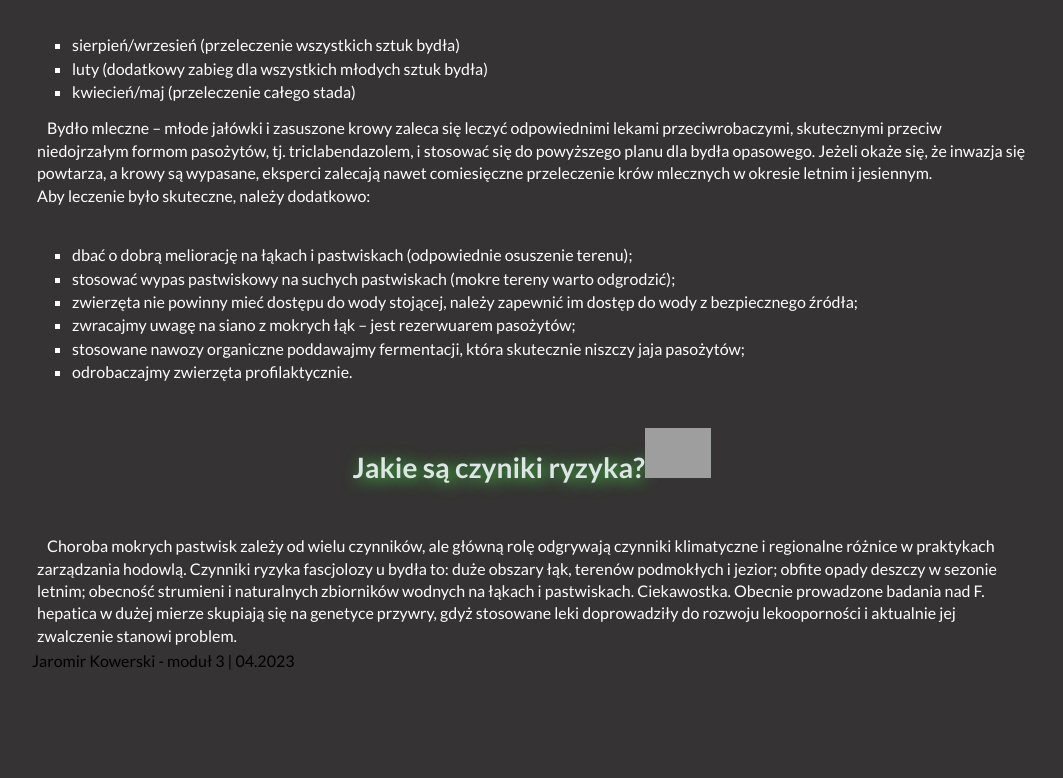
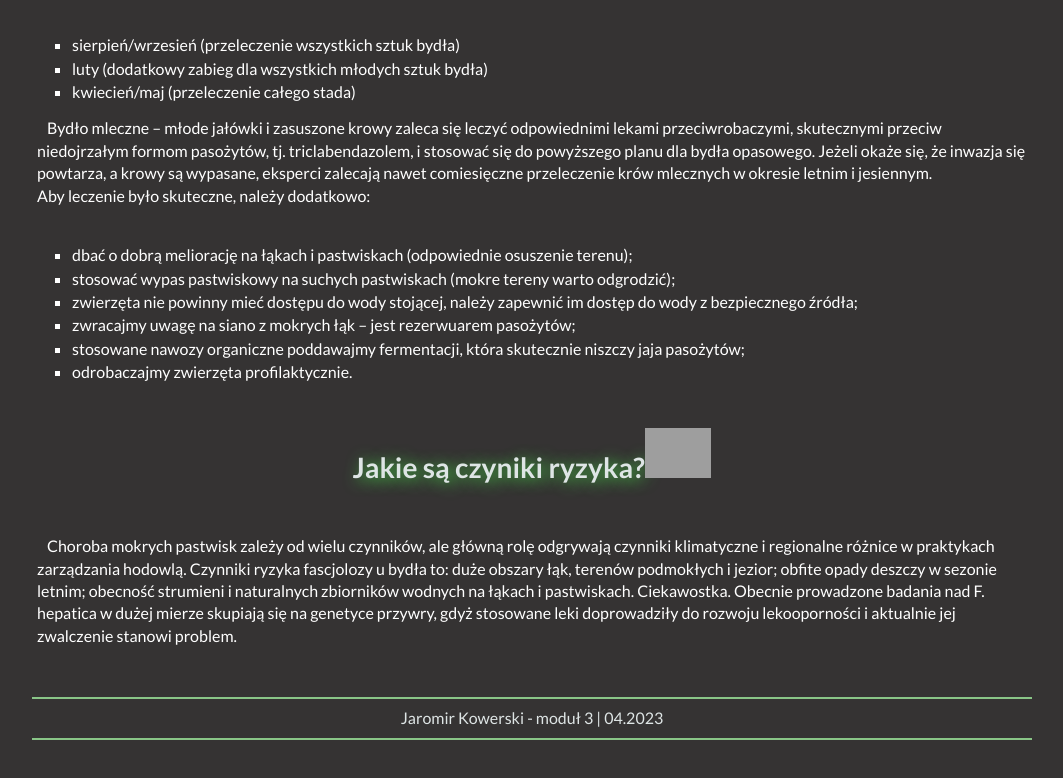
Before and after one commit to JaromirDev/Homepage, a plain HTML site: page index.html in a window 1280 px wide. Shown: the part 2301-3079 px from the top of the page, without its empty margins (108-1171 px from the left). Drawn offline with nearby package versions, Linux system fonts and the light colour scheme; grey boxes are pictures that could not be loaded.

Commit message:
added opengraph, icon site and CSS footer

```diff
--- /dev/null
+++ b/css/footer.css
@@ -0,0 +1,9 @@
+.footer {
+    color: #DEE5E5;
+    text-align: center;
+    border-top: 2px solid #89c587;
+    border-bottom: 2px solid #89c587;
+    max-width: 100%;
+    margin-top: 50px;
+    padding: 10px;
+}
--- a/index.html
+++ b/index.html
@@ -6,12 +6,15 @@
     <meta http-equiv="X-UA-Compatible" content="IE=edge">
     <meta name="viewport" content="width=device-width, initial-scale=1.0">
     <title>Motylica wątrobowa</title>
+    <meta property="og:image" content="images/cows.png">
+    <link rel="icon" href="images/leczenie.png">
     <link href="css/style.css" rel="stylesheet">
     <link href="css/conteiner.css" rel="stylesheet">
     <link href="css/header.css" rel="stylesheet">
     <link href="css/main.css" rel="stylesheet">
     <link href="css/navigation.css" rel="stylesheet">
     <link href="css/table.css" rel="stylesheet">
+    <link href="css/footer.css" rel="stylesheet">
     <script defer src="js/script.js"></script>
     <link rel="stylesheet" href="https://cdnjs.cloudflare.com/ajax/libs/normalize/8.0.1/normalize.min.css"
         integrity="sha512-NhSC1YmyruXifcj/KFRWoC561YpHpc5Jtzgvbuzx5VozKpWvQ+4nXhPdFgmx8xqexRcpAglTj9sIBWINXa8x5w=="
@@ -80,7 +83,7 @@
 
         <section>
             <h3 class="main__header" id="jak-rozpoznac">Jak rozpoznać chorobę u bydła? <img height="50"
-                    src="https://i.postimg.cc/BnS465VN/lens.png" alt=""></h2>
+                    src="https://i.postimg.cc/BnS465VN/lens.png" algit push -u origin maint=""></h2>
 
             <p class=main__paragraph> W okresie, gdy wewnątrz organizmu zwierzęcia – żywiciela wędrują młode larwy,
                 gwałtowne
```
Also changed, not shown: images/cows.png (added), images/leczenie.png (added), images/lens.png (added), images/parasite.png (added), images/warning.png (added).
